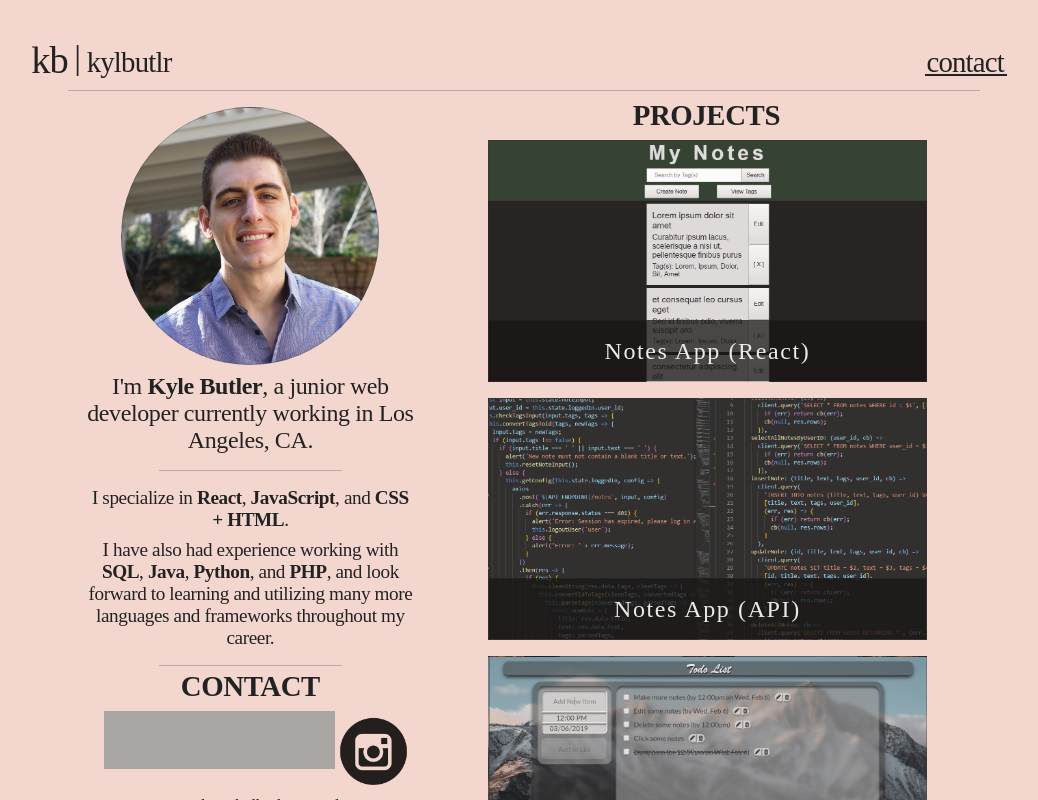
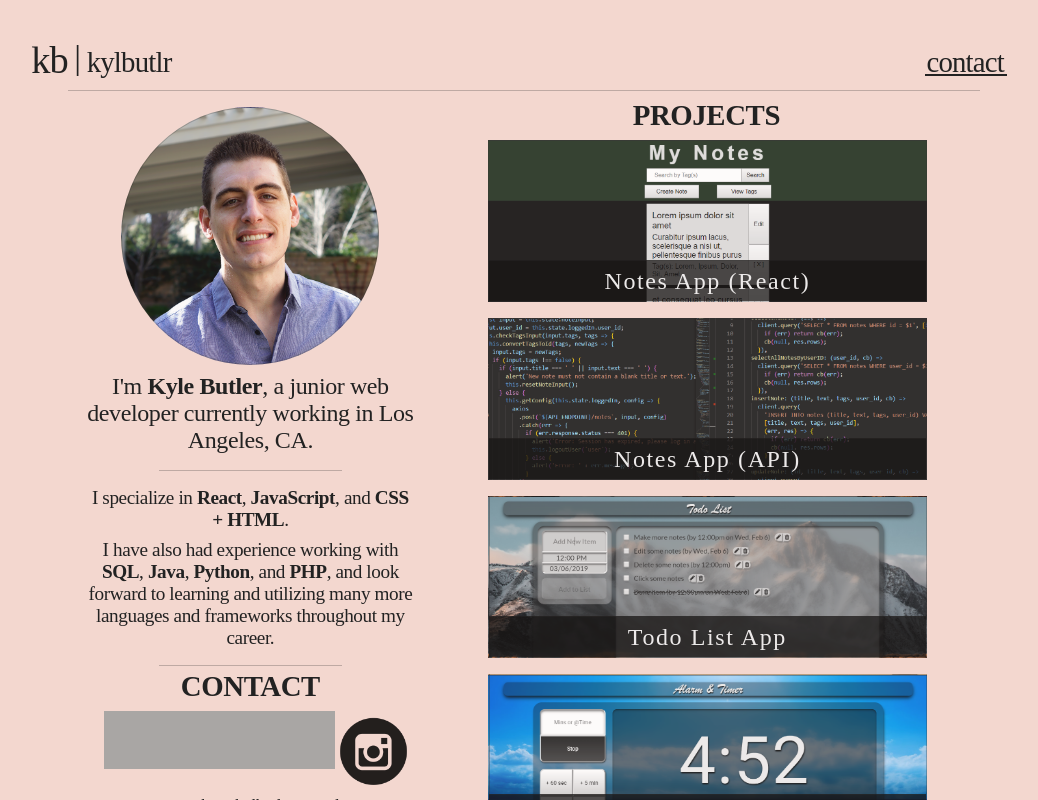
Before and after one commit to kylbutlr/portfolio-website, a React (Create React App) app: page / in a window 1280 px wide. Shown: the top 800 px of the page, without its empty margins (116-1154 px from the left). Built offline with nearby package versions, Linux system fonts and the light colour scheme; grey boxes are pictures that could not be loaded; a web font is replaced by a local one.

Commit message:
project size fix

```diff
--- a/src/App.css
+++ b/src/App.css
@@ -217,7 +217,7 @@ p {
 
 .project-image {
   background-size: 100%;
-  height: 22.5vh;
+  height: 25vw;
   width: 90%;
   border: 1px #22222240 solid;
   display: flex;
@@ -319,18 +319,6 @@ p {
   opacity: 0.9;
 }
 
-@media only screen and (max-width: 333px) {
-
-  .bio p:first-child {
-    width: 100%;
-  }
-
-  .project-image {
-    height: 20vh;
-  }
-
-}
-
 @media only screen and (min-width: 768px) {
 
   .App {
@@ -355,11 +343,11 @@ p {
   }
 
   .projects {
-    width: 60%;
+    width: 70%;
   }
 
   .project-image {
-    height: 25vh;
+    height: 20vw;
   }
 
   .socials {
@@ -393,6 +381,7 @@ p {
     width: 75%;
     flex-direction: row;
     align-items: flex-start;
+    justify-content: center;
   }
 
   .main-app {
@@ -431,7 +420,7 @@ p {
   }
 
   .project-image {
-    height: 30vh;
+    height: 12.5vw;
   }
 
   .icon {
@@ -458,6 +447,10 @@ p {
   .headshot {
     height: 15vw;
     width: 15vw;
+  }
+
+  .project-image {
+    height: 10vw;
   }
 
   .icon {
@@ -491,7 +484,7 @@ p {
   }
 
   .project-image {
-    height: 20vh;
+    height: 7.5vw;
   }
 
   .icon {
@@ -501,7 +494,7 @@ p {
 
 }
 
-@media only screen and (min-width: 2600px) {
+@media only screen and (min-width: 2500px) {
 
   .Header,
   .Body {
@@ -518,4 +511,8 @@ p {
     height: 3vw;
   }
 
+  .side-app {
+    width: 50%;
+  }
+
 }
```
